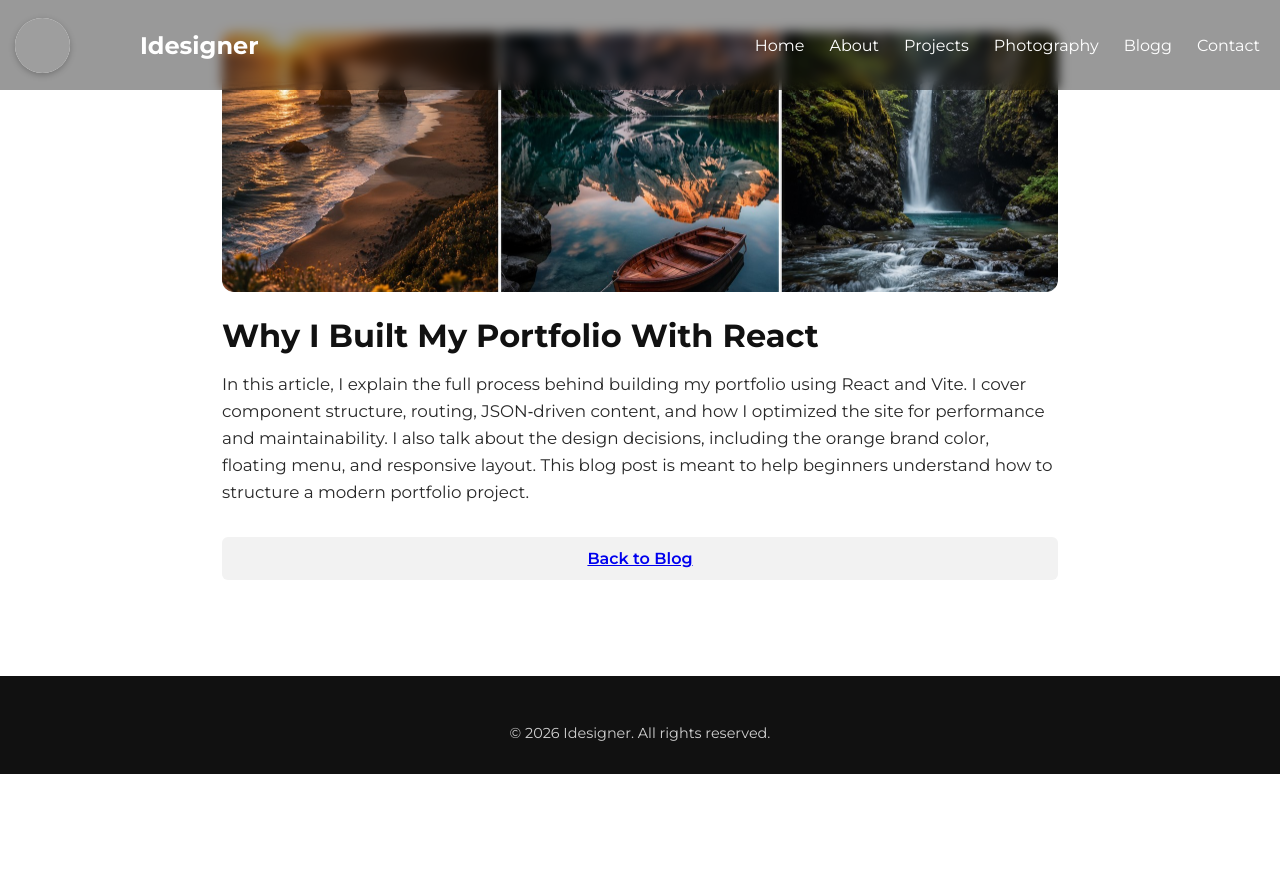
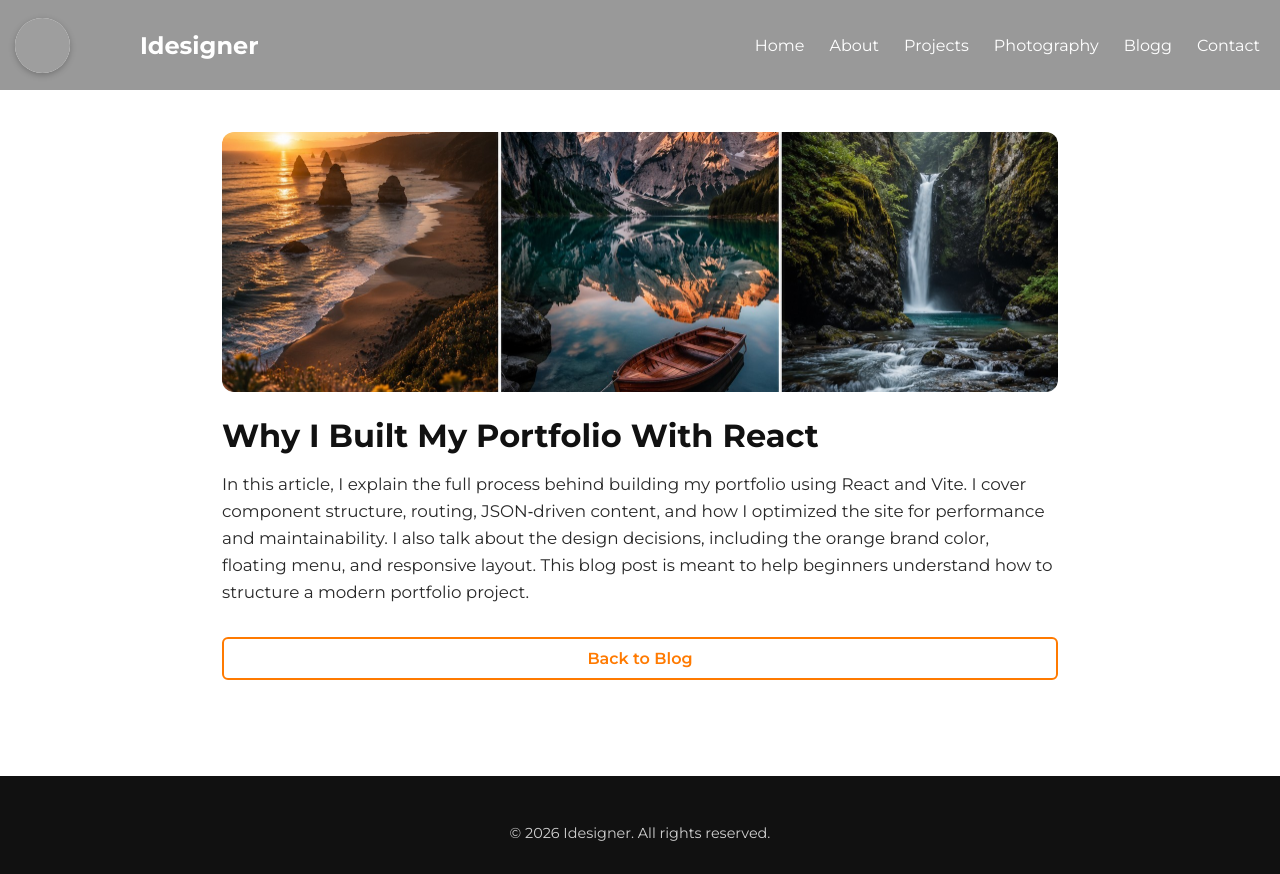
Before and after one commit to IdesignerSe/Portfolio, a React (Vite) app: page /Portfolio/blogg/1 in a window 1280 px wide. Before the commit the page ends 800 px from the top, so only its background shows below. Built offline with nearby package versions, Linux system fonts and the light colour scheme; grey boxes are pictures that could not be loaded.

Commit message:
buttoms detail pages

```diff
--- a/src/pages/Home.jsx
+++ b/src/pages/Home.jsx
@@ -1,4 +1,6 @@
 import { useEffect, useState } from "react";
+import { Link } from "react-router-dom";
+
 import bloggData from "../data/blogg.json";
 import projectsData from "../data/projects.json";
 import photographyData from "../data/photography_projects.json";
@@ -29,7 +31,11 @@ export default function Home() {
           <p className="hero-text">
             Insights, experiences, and updates from my work in development and photography.
           </p>
-          <button className="hero-btn">Read More</button>
+
+          {/* FIXED: Read More navigates to blog detail */}
+          <Link to={`/blogg/${latestBlog.id}`} className="hero-btn">
+            Read More
+          </Link>
         </div>
       </div>
 
@@ -41,7 +47,11 @@ export default function Home() {
           <img src={latestProject.image} alt={latestProject.title} />
           <h2>{latestProject.title}</h2>
           <p>{latestProject.description}</p>
-          <button className="home-btn">View Project</button>
+
+          {/* FIXED: View Project navigates to project detail */}
+          <Link to={`/projects/${latestProject.id}`} className="home-btn">
+            View Project
+          </Link>
         </div>
 
         {/* Latest Photography Project */}
@@ -49,7 +59,11 @@ export default function Home() {
           <img src={latestPhotoProject.image} alt={latestPhotoProject.title} />
           <h2>{latestPhotoProject.title}</h2>
           <p>{latestPhotoProject.description}</p>
-          <button className="home-btn">View Photography</button>
+
+          {/* FIXED: View Photography navigates to photography detail */}
+          <Link to={`/photography/${latestPhotoProject.id}`} className="home-btn">
+            View Photography
+          </Link>
         </div>
 
       </div>
--- a/src/styles/global.css
+++ b/src/styles/global.css
@@ -2,6 +2,7 @@
 
 body {
   font-family: 'Montserrat', sans-serif;
+  padding-top: 100px;
 }
 
 :root {
@@ -783,3 +784,57 @@ body {
   background: #f2f2f2;
   color: orange-main;
 }
+
+.home-card {
+  display: flex;
+  flex-direction: column;
+  justify-content: space-between;
+  padding: 20px;
+  border-radius: 10px;
+  background: #fff;
+}
+
+.home-card img {
+  width: 100%;
+  border-radius: 10px;
+  margin-bottom: 15px;
+}
+
+.home-card h2 {
+  margin-bottom: 10px;
+}
+
+.home-card p {
+  margin-bottom: 20px; /* creates space before button */
+}
+
+.home-btn {
+  display: inline-block;
+  text-align: center;
+  padding: 10px 20px;
+  background: #ff7a00;
+  color: white;
+  border-radius: 6px;
+  font-weight: 600;
+  text-decoration: none;
+  margin-top: auto; /* pushes button to bottom */
+}
+
+.project-detail-back-btn,
+.photography-detail-back-btn {
+  display: inline-block;
+  background: transparent;
+  border: 2px solid #ff7a00;
+  color: #ff7a00;
+  padding: 10px 20px;
+  border-radius: 6px;
+  font-weight: 600;
+  text-decoration: none;
+  transition: 0.2s ease;
+}
+
+.project-detail-back-btn:hover,
+.photography-detail-back-btn:hover {
+  background: #ff7a00;
+  color: white;
+}
```
